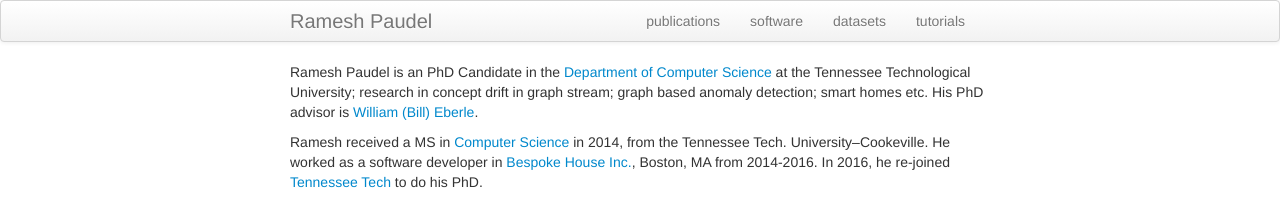
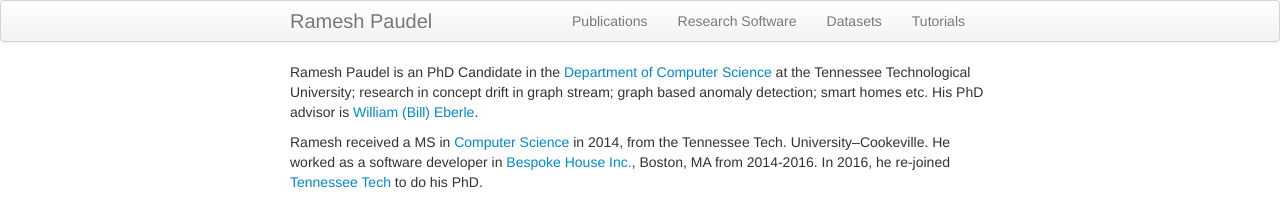
Before and after one commit to rpaudel42/rpaudel42.github.io, a Jekyll site: the page built from index.md, in a window 1280 px wide. Shown: the top 204 px of the page. Built offline with Jekyll 4.4.1, drawn with Linux system fonts in a browser that asks for light colours.

Commit message:
Update default.html

```diff
--- a/_includes/themes/twitter/default.html
+++ b/_includes/themes/twitter/default.html
@@ -35,10 +35,10 @@
         <div class="container-narrow">
           <a class="brand" href="{{ HOME_PATH }}">{{ site.title }}</a>
           <ul class="nav">
-              <li><a href="{{ BASE_PATH }}/pages/pubs.html">publications</a></li>
-              <li><a href="{{ BASE_PATH }}/pages/software.html">software</a></li>
-            <li><a href="{{ BASE_PATH }}/pages/dataset.html">datasets</a></li>
-              <li><a href="{{ BASE_PATH }}/pages/tutorial.html">tutorials</a></li>
+              <li><a href="{{ BASE_PATH }}/pages/pubs.html">Publications</a></li>
+              <li><a href="{{ BASE_PATH }}/pages/software.html">Research Software</a></li>
+            <li><a href="{{ BASE_PATH }}/pages/dataset.html">Datasets</a></li>
+              <li><a href="{{ BASE_PATH }}/pages/tutorial.html">Tutorials</a></li>
           </ul>
         </div>
       </div>
```
